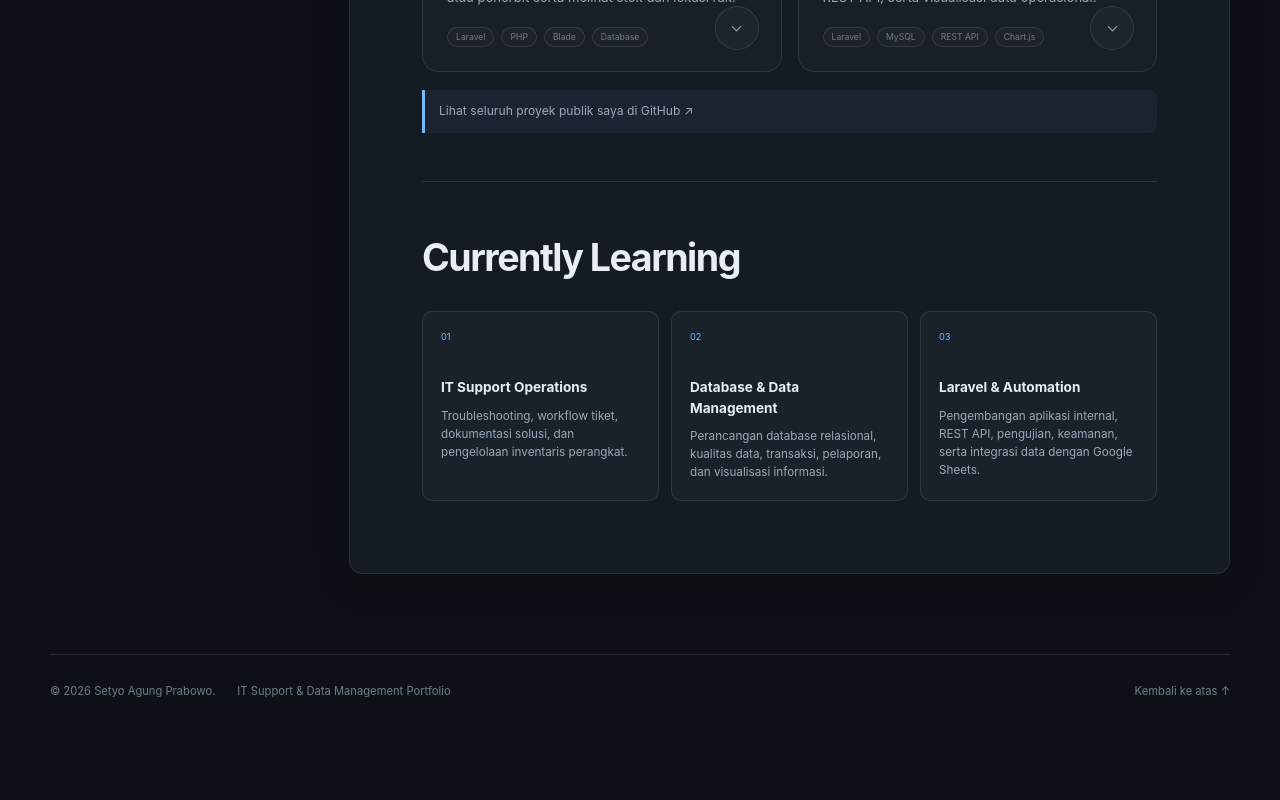
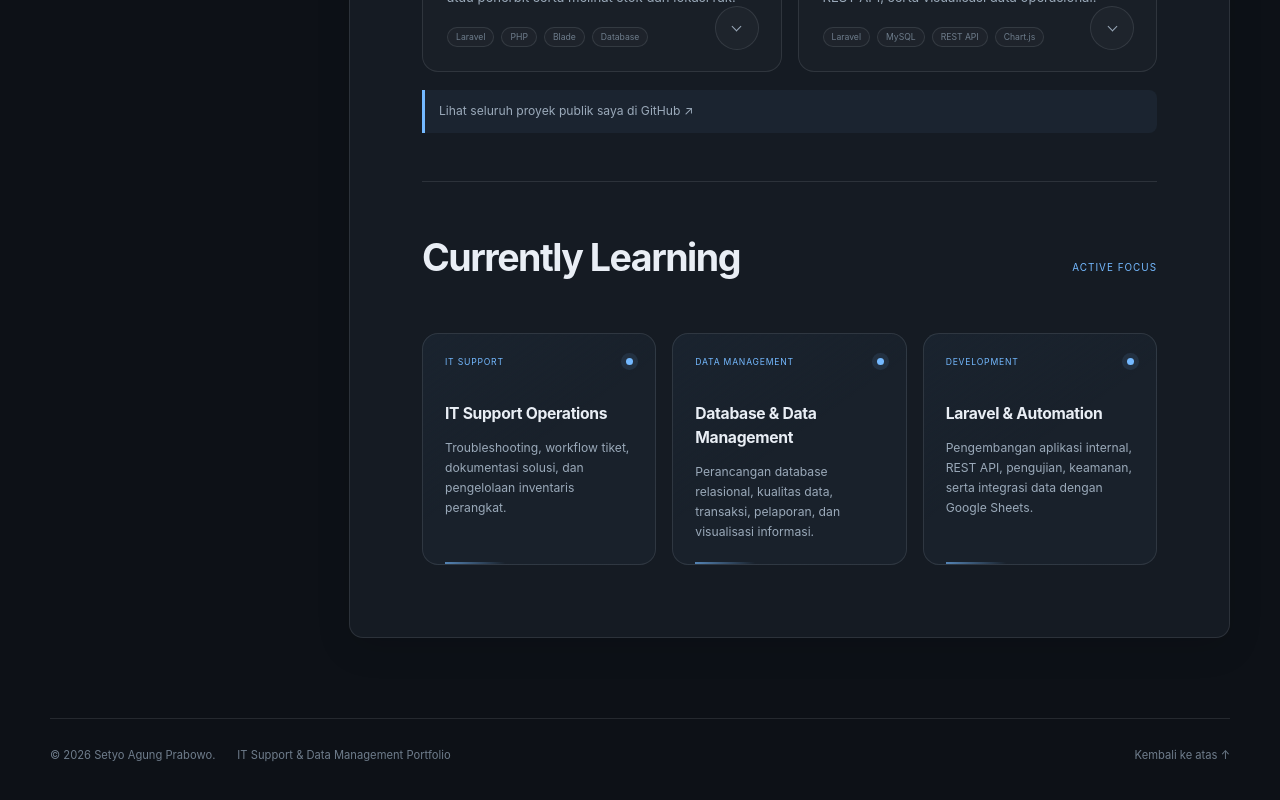
Before and after one commit to Readwips/web_porto, a Next.js app: page / in a window 1280 px wide. Shown: the part 1572-2372 px from the top of the page. Before the commit the page ends 2311 px from the top, so only its background shows below. Built offline with nearby package versions, Linux system fonts and the light colour scheme.

Commit message:
feat: redesign learning focus cards

```diff
--- a/app/globals.css
+++ b/app/globals.css
@@ -822,35 +822,94 @@ a {
 
 .learning-grid {
   display: grid;
-  grid-template-columns: repeat(3, 1fr);
+  grid-template-columns: repeat(3, minmax(0, 1fr));
+  gap: 16px;
+  margin-top: 22px;
+}
+
+.learning-card {
+  position: relative;
+  display: flex;
+  min-width: 0;
+  min-height: 226px;
+  flex-direction: column;
+  padding: 22px;
+  overflow: hidden;
+  border: 1px solid var(--border);
+  border-radius: 16px;
+  background: linear-gradient(
+    145deg,
+    rgba(116, 185, 255, 0.055),
+    var(--card-raised) 48%
+  );
+  transition:
+    border-color 180ms ease,
+    background-color 180ms ease,
+    box-shadow 180ms ease,
+    transform 180ms ease;
+}
+
+.learning-card::after {
+  position: absolute;
+  right: 22px;
+  bottom: 0;
+  left: 22px;
+  height: 2px;
+  content: "";
+  background: linear-gradient(90deg, var(--accent), transparent);
+  opacity: 0.65;
+  transform: scaleX(0.32);
+  transform-origin: left;
+  transition: transform 220ms cubic-bezier(0.22, 1, 0.36, 1);
+}
+
+.learning-card-head {
+  display: flex;
+  align-items: center;
+  justify-content: space-between;
   gap: 12px;
 }
 
-.learning-grid div {
-  min-height: 180px;
-  padding: 18px;
-  border: 1px solid var(--border);
-  border-radius: 10px;
-  background: var(--card-raised);
+.learning-label {
+  color: var(--accent);
+  font-family: var(--mono);
+  font-size: 0.54rem;
+  letter-spacing: 0.09em;
 }
 
-.learning-grid span {
-  display: block;
-  margin-bottom: 34px;
-  color: var(--accent);
-  font-family: var(--mono);
-  font-size: 0.58rem;
+.learning-signal {
+  width: 7px;
+  height: 7px;
+  flex: 0 0 auto;
+  border-radius: 50%;
+  background: var(--accent);
+  box-shadow: 0 0 0 5px rgba(116, 185, 255, 0.1);
 }
 
-.learning-grid strong {
+.learning-card h3 {
   display: block;
-  font-size: 0.85rem;
+  margin: 34px 0 0;
+  font-size: 0.98rem;
+  font-weight: 660;
+  letter-spacing: -0.02em;
 }
 
-.learning-grid p {
-  margin: 9px 0 0;
-  font-size: 0.73rem;
-  line-height: 1.55;
+.article-card .learning-card p {
+  margin: 12px 0 0;
+  font-size: 0.76rem;
+  line-height: 1.65;
+}
+
+@media (hover: hover) and (pointer: fine) {
+  .learning-card:hover {
+    border-color: rgba(116, 185, 255, 0.34);
+    box-shadow: 0 18px 38px rgba(0, 0, 0, 0.14);
+    transform: translateY(-3px);
+  }
+
+  .learning-card:hover::after {
+    transform: scaleX(1);
+  }
 }
 
 .footer {
@@ -932,12 +991,8 @@ a {
     grid-template-columns: 1fr;
   }
 
-  .learning-grid div {
+  .learning-card {
     min-height: auto;
-  }
-
-  .learning-grid span {
-    margin-bottom: 20px;
   }
 
   .project-list {
--- a/app/portfolio.tsx
+++ b/app/portfolio.tsx
@@ -617,32 +617,47 @@ export default function Portfolio({ view }: { view: PortfolioView }) {
 
           {view !== "works" && (
           <section className="article-section" id="belajar">
-            <h2>Currently Learning</h2>
-            <div className="learning-grid">
-              <div>
-                <span>01</span>
-                <strong>IT Support Operations</strong>
+            <div className="section-title-row">
+              <h2>Currently Learning</h2>
+              <span className="small-note">ACTIVE FOCUS</span>
+            </div>
+            <div
+              className="learning-grid"
+              aria-label="Fokus pembelajaran saat ini"
+            >
+              <article className="learning-card">
+                <div className="learning-card-head">
+                  <span className="learning-label">IT SUPPORT</span>
+                  <span className="learning-signal" aria-hidden="true" />
+                </div>
+                <h3>IT Support Operations</h3>
                 <p>
                   Troubleshooting, workflow tiket, dokumentasi solusi, dan
                   pengelolaan inventaris perangkat.
                 </p>
-              </div>
-              <div>
-                <span>02</span>
-                <strong>Database & Data Management</strong>
+              </article>
+              <article className="learning-card">
+                <div className="learning-card-head">
+                  <span className="learning-label">DATA MANAGEMENT</span>
+                  <span className="learning-signal" aria-hidden="true" />
+                </div>
+                <h3>Database & Data Management</h3>
                 <p>
                   Perancangan database relasional, kualitas data, transaksi,
                   pelaporan, dan visualisasi informasi.
                 </p>
-              </div>
-              <div>
-                <span>03</span>
-                <strong>Laravel & Automation</strong>
+              </article>
+              <article className="learning-card">
+                <div className="learning-card-head">
+                  <span className="learning-label">DEVELOPMENT</span>
+                  <span className="learning-signal" aria-hidden="true" />
+                </div>
+                <h3>Laravel & Automation</h3>
                 <p>
                   Pengembangan aplikasi internal, REST API, pengujian, keamanan,
                   serta integrasi data dengan Google Sheets.
                 </p>
-              </div>
+              </article>
             </div>
           </section>
           )}
```
Also changed, not shown: 1 other file (tests, documents, lock files or other folders).
